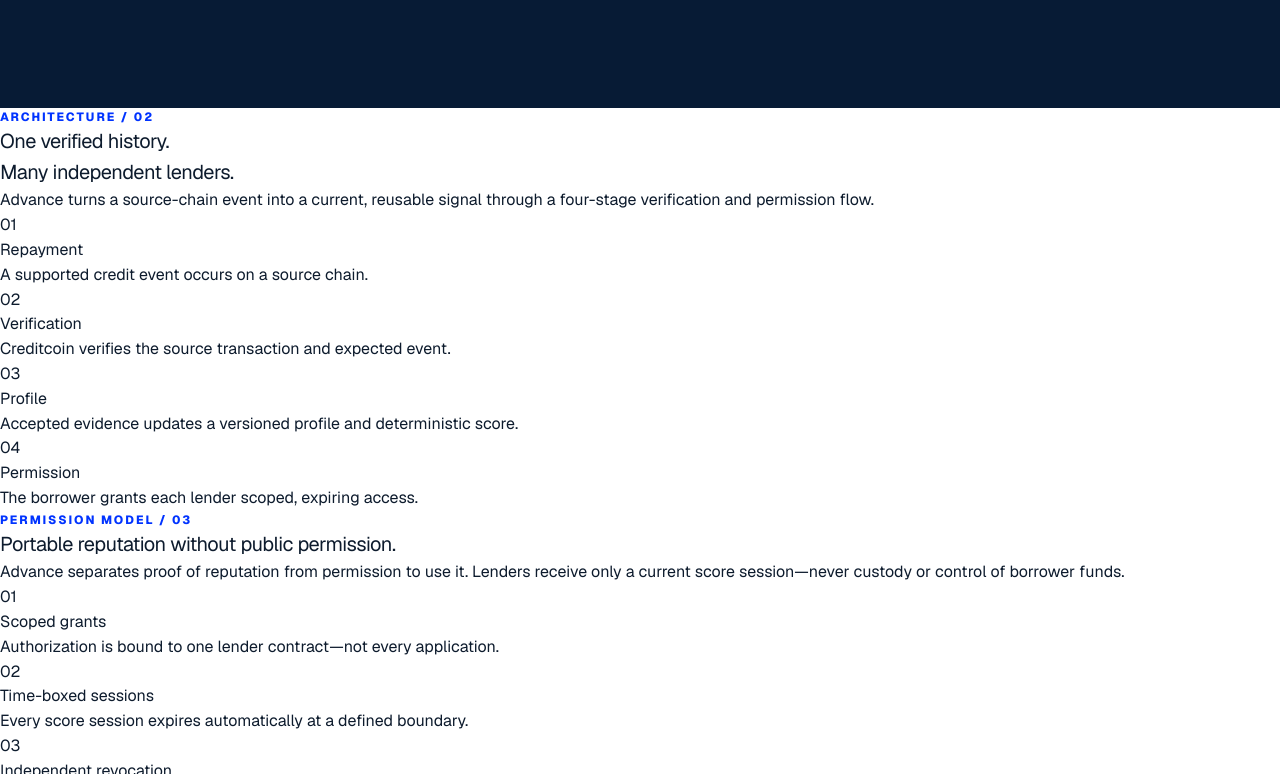
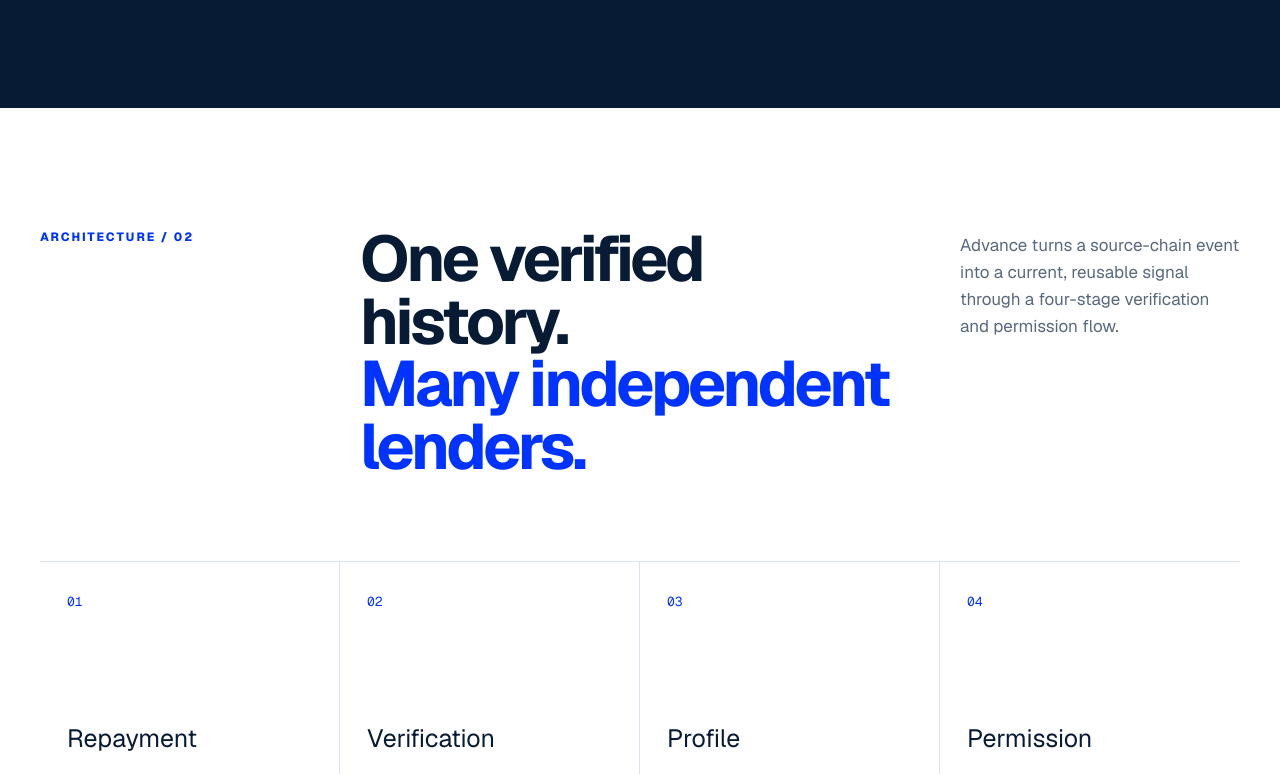
Before and after one commit to OutstandingVick/advance, a Next.js app in the folder app/: page / in a window 1280 px wide. Shown: the part 1546-2320 px from the top of the page. Built offline with nearby package versions, Linux system fonts and the light colour scheme.

Commit message:
feat(site): introduce four-stage protocol architecture

```diff
--- a/app/app/landing-v2.css
+++ b/app/app/landing-v2.css
@@ -325,3 +325,4 @@
 .fragment-map article small {
   color: #9fb4d1;
 }
+.architecture{padding:120px max(40px,calc((100vw - 1296px)/2));background:#fff}.section-heading{display:grid;grid-template-columns:1fr 2fr 1fr;gap:40px;align-items:start}.section-heading h2{margin:0;color:var(--navy);font-size:clamp(48px,5vw,76px);line-height:.98;letter-spacing:-.05em;font-weight:680}.section-heading h2 span{color:var(--blue)}.section-heading>p:last-child{margin:4px 0 0;color:var(--muted);font-size:17px;line-height:1.6}.stage-grid{display:grid;grid-template-columns:repeat(4,1fr);margin-top:82px;border-block:1px solid var(--line)}.stage-grid article{min-height:310px;padding:27px;border-right:1px solid var(--line)}.stage-grid article:last-child{border:0}.stage-grid article>span{color:var(--blue);font-family:var(--font-geist-mono);font-size:13px}.stage-grid h3{margin:105px 0 12px;color:var(--navy);font-size:25px}.stage-grid p{margin:0;color:var(--muted);font-size:15px;line-height:1.55}
```
